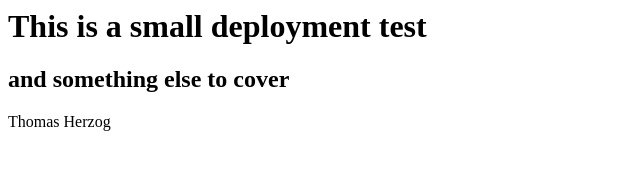
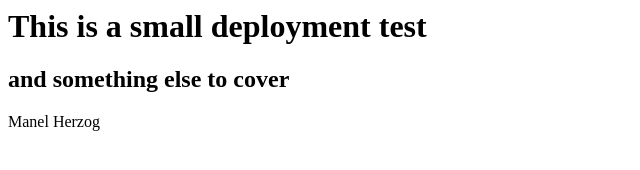
Before and after one commit to GitHubbyTom/WebDeploy, a plain HTML site: page index.html in a window 1280 px wide. Shown: the full height of the page, 0-640 px from the left. Drawn offline with Linux system fonts and the light colour scheme.

Commit message:
TEStCommit

```diff
--- a/index.html
+++ b/index.html
@@ -3,7 +3,7 @@
     <div>
         <h1>This is a small deployment test</h1>
         <h2>and something else to cover</h2>
-        <div>Thomas Herzog</div>
+        <div>Manel Herzog</div>
     </div>
 </body>
 </html>
```
